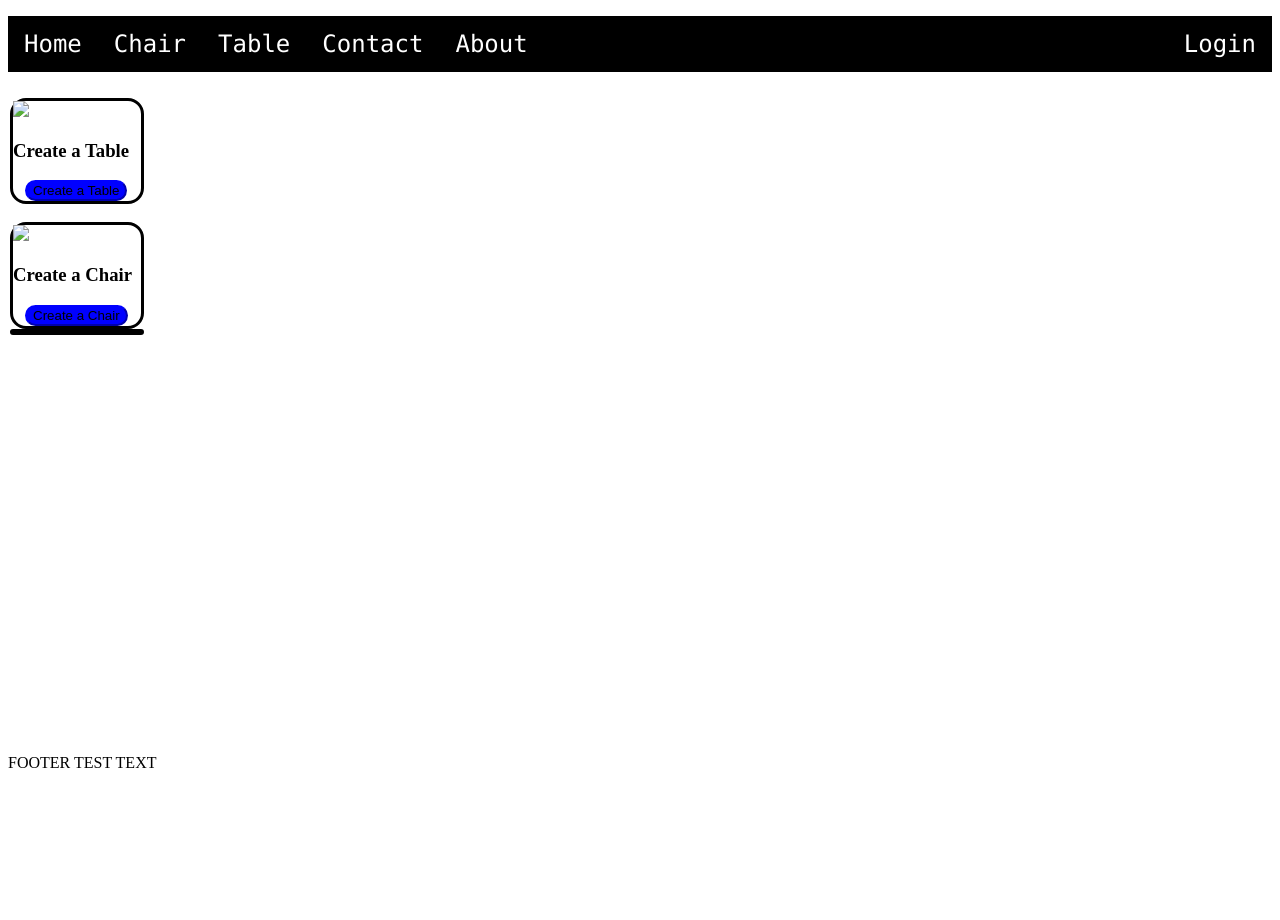
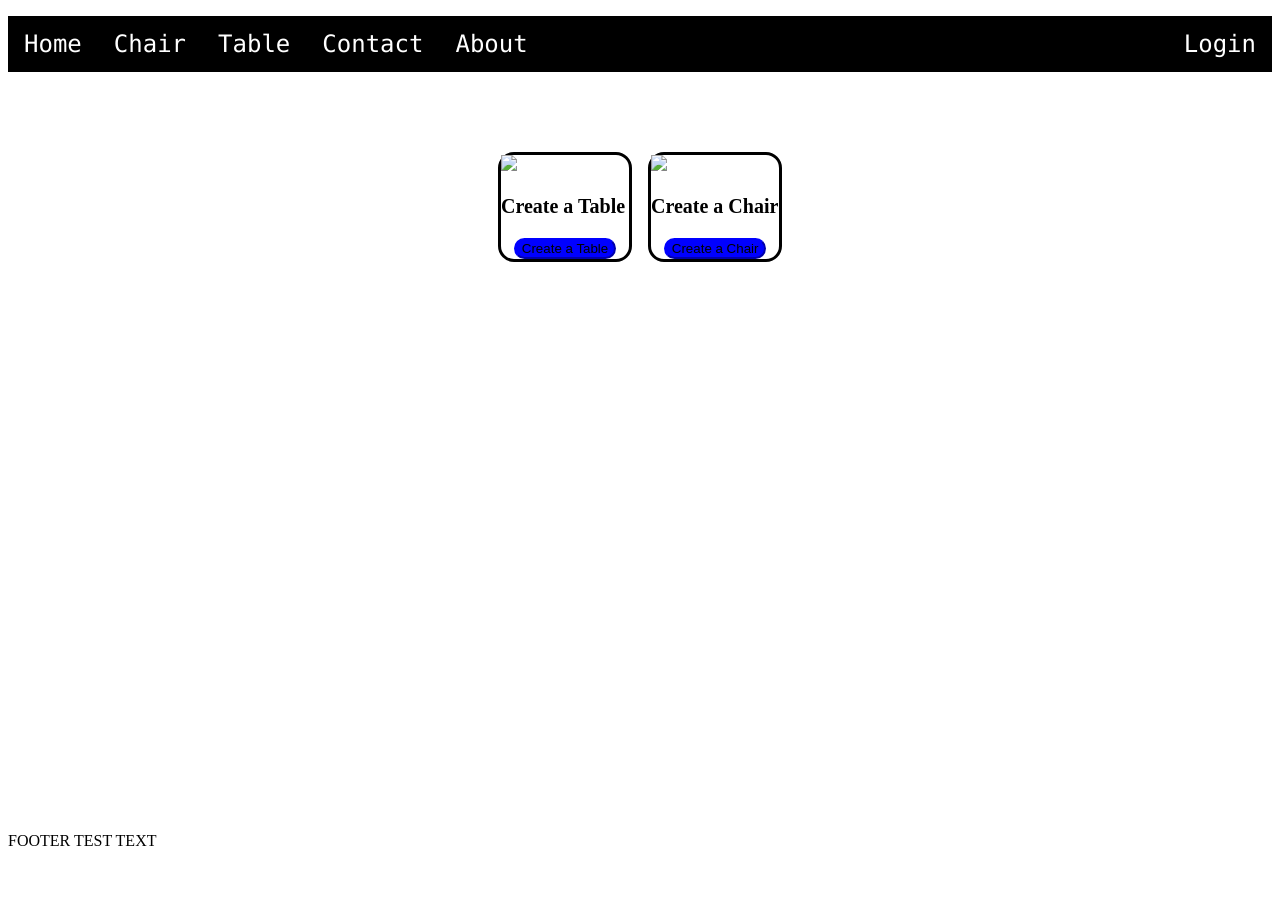
Before and after one commit to NathanPerez18/GroupProjectWebProgramming, a PHP site: page /index.html in a window 1280 px wide. Shown: the part 85-1005 px from the top of the page. Before the commit the page ends 853 px from the top, so only its background shows below. Run offline with PHP 8.4, Linux system fonts and the light colour scheme.

Commit message:
Webpage Button CSS changes
Buttons are now in the center of the page, and spaced apart. (also removed a "<br>" in hmtl)

```diff
--- a/index.css
+++ b/index.css
@@ -40,22 +40,31 @@
 
 .mainContainer {
     height: 80vh;
-    width: 100%;
-    margin: 2px;
+    margin: auto;
+    width: 25%;
     border: 3px;
+    padding: 40px;
+    /* margin-left: 22.69vw; */
 }
 
-/*These are the properties for the webpage buttons*/
+/*Webpage Buttons Style Rules Section START*/
+
 div.bodyContainer {
     border-style: solid;
     width: 8em;
     border-color: black;
     border-radius: 1em;
+    float: left;
+    margin-left: 1em;
+    margin-top: 1em;
+}
+
+div.bodyContainer h3{
+    font-size: 1.25em;
 }
 
 a.button{
-  width: 50%;
-  padding: 12px;
+  padding: 10%;
 }
 
 a button{
@@ -63,6 +72,7 @@ a button{
     border-color: blue;
     border-radius: 1em;
 }
+/*Webpage Buttons Style Section END*/
 
 .footerBar {
     height: 10vh;
--- a/index.html
+++ b/index.html
@@ -38,7 +38,7 @@
             </a>
         </div>
 
-        <br>
+        <!-- <br> -->
 
         <div class="bodyContainer">
             <img src="#">
@@ -50,9 +50,6 @@
             </a>
         </div>
 
-        <div class="bodyContainer">
-        </div>
-
     </div>
 
     <div class="footerBar">
```
